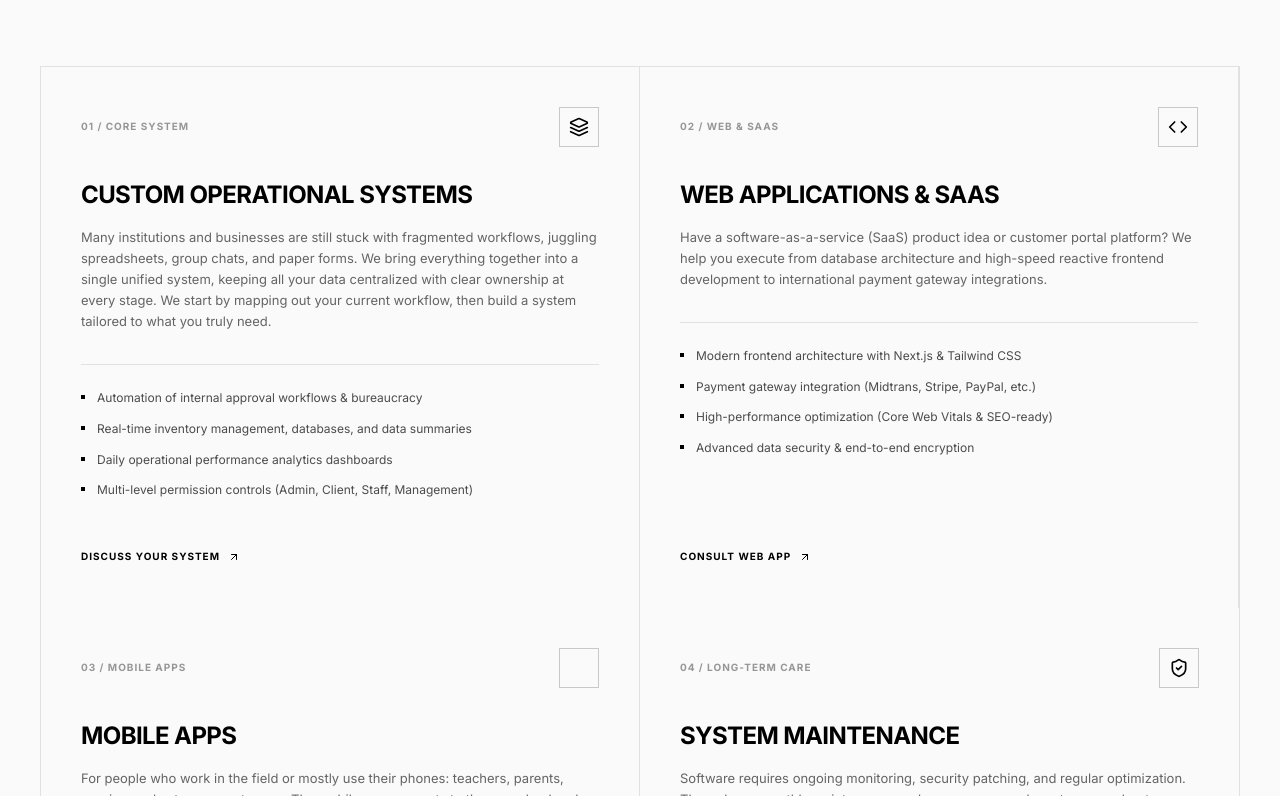
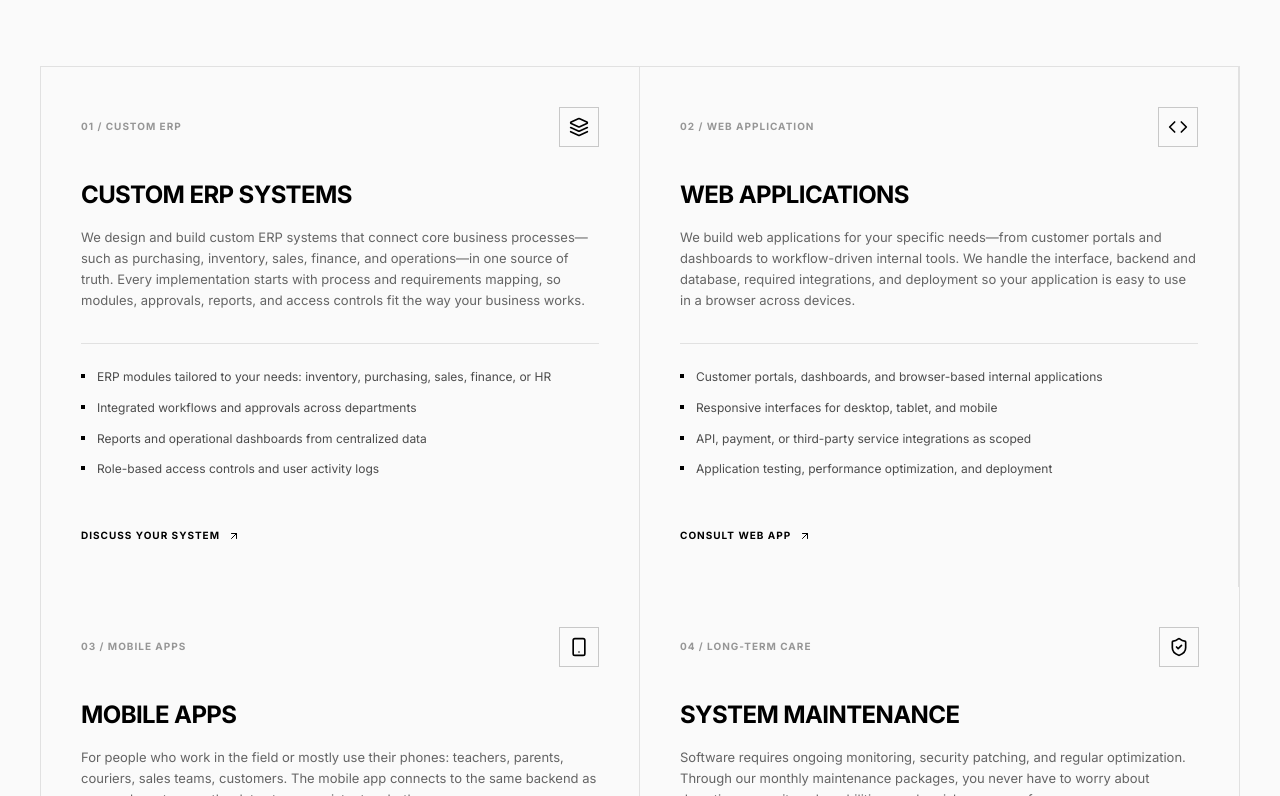
Before and after one commit to Fizora/lextel, a Next.js app: page / in a window 1280 px wide. Shown: the part 1824-2620 px from the top of the page. Built offline with nearby package versions, Linux system fonts and the light colour scheme; a web font is replaced by a local one.

Commit message:
v1.3 update layout and fixed icon services

```diff
--- a/app/components/Footer.tsx
+++ b/app/components/Footer.tsx
@@ -13,7 +13,7 @@ import { LuArrowRight } from "react-icons/lu";
 
 // true hanya di browser, supaya bahasa dari localStorage tidak
 // menyebabkan hydration mismatch (pengganti useState + useEffect)
-const subscribe = () => () => { };
+const subscribe = () => () => {};
 const useMounted = () =>
   useSyncExternalStore(
     subscribe,
@@ -65,7 +65,7 @@ function FooterColumn({
   return (
     <div>
       <h3 className={headingClass}>{title}</h3>
-      <ul className={`space-y-3 text-[13px] ${mono ? "font-mono" : ""}`}>
+      <ul className={`space-y-3 text-[13px] `}>
         {links.map((link) => (
           <li key={`${link.href}-${link.label}`}>
             <FooterLink href={link.href} className={`${linkClass} break-all`}>
@@ -137,7 +137,7 @@ export default function Footer() {
             <p className={mutedLabel}>{content.ctaTitle}</p>
 
             <div className="mt-8 flex items-end justify-between gap-6">
-              <span className="break-all font-mono text-[14px] md:text-[15px]">
+              <span className="break-all text-[14px] md:text-[15px]">
                 {contactInfo.email}
               </span>
               <span className="flex size-11.5 shrink-0 items-center justify-center bg-black text-white transition-colors group-hover:bg-black/80 dark:bg-white dark:text-black dark:group-hover:bg-white/80">
--- a/app/components/landing/Services.tsx
+++ b/app/components/landing/Services.tsx
@@ -6,16 +6,16 @@ import { servicesContentByLang } from "@/app/const/landing/Services";
 import {
   LuLayers,
   LuCode,
-  LuGlobe,
   LuShieldCheck,
   LuArrowUpRight,
   LuArrowRight,
+  LuSmartphone,
 } from "react-icons/lu";
 
 const iconMap: Record<string, React.ReactNode> = {
   "ops-system": <LuLayers className="size-5" />,
   "web-app": <LuCode className="size-5" />,
-  "company-profile": <LuGlobe className="size-5" />,
+  "mobile-app": <LuSmartphone className="size-5" />,
   maintenance: <LuShieldCheck className="size-5" />,
 };
 
--- a/app/const/data.ts
+++ b/app/const/data.ts
@@ -33,10 +33,10 @@ export const navLinksByLang: Record<LangCode, NavItem[]> = {
           title: "Services",
           links: [
             {
-              label: "Custom Operational Systems",
+              label: "Custom ERP Systems",
               href: "/services#ops-system",
             },
-            { label: "Web Applications & SaaS", href: "/services#web-app" },
+            { label: "Web Applications", href: "/services#web-app" },
             {
               label: "Mobile Apps",
               href: "/services#mobile-app",
@@ -70,10 +70,10 @@ export const navLinksByLang: Record<LangCode, NavItem[]> = {
           title: "Layanan",
           links: [
             {
-              label: "Sistem Operasional Kustom",
+              label: "Sistem ERP Kustom",
               href: "/services#ops-system",
             },
-            { label: "Aplikasi Web & SaaS", href: "/services#web-app" },
+            { label: "Aplikasi Web", href: "/services#web-app" },
             { label: "Aplikasi Mobile", href: "/services#mobile-app" },
             { label: "Pemeliharaan Sistem", href: "/services#maintenance" },
           ],
@@ -124,9 +124,9 @@ const enContent = {
       { label: "Projects", href: "/projects" },
     ],
     serviceLinks: [
-      { label: "Custom Operational Systems", href: "/services#ops-system" },
-      { label: "Web Applications & SaaS", href: "/services#web-app" },
-      { label: "Institutional Websites", href: "/services#company-profile" },
+      { label: "Custom ERP Systems", href: "/services#ops-system" },
+      { label: "Web Applications", href: "/services#web-app" },
+      { label: "Mobile Apps", href: "/services#mobile-app" },
       { label: "System Maintenance", href: "/services#maintenance" },
     ],
     copyright: "© 2026 LEXTEL BY LEXENTIFY. ALL RIGHTS RESERVED.",
@@ -160,9 +160,9 @@ export const landingContentByLang: Record<LangCode, LandingContentType> = {
         { label: "Tentang Kami", href: "/about" },
       ],
       serviceLinks: [
-        { label: "Sistem Operasional Kustom", href: "/services#ops-system" },
-        { label: "Aplikasi Web & SaaS", href: "/services#web-app" },
-        { label: "Website Institusi", href: "/services#company-profile" },
+        { label: "Sistem ERP Kustom", href: "/services#ops-system" },
+        { label: "Aplikasi Web", href: "/services#web-app" },
+        { label: "Aplikasi Mobile", href: "/services#mobile-app" },
         { label: "Pemeliharaan Sistem", href: "/services#maintenance" },
       ],
       copyright:
--- a/app/const/landing/Services.ts
+++ b/app/const/landing/Services.ts
@@ -1,10 +1,4 @@
 import { LangCode } from "@/app/context/LangaugeContext";
-import {
-  LuCpu,
-  LuLayoutTemplate,
-  LuWrench,
-  LuSmartphone,
-} from "react-icons/lu";
 
 export interface ServiceItem {
   id: string;
@@ -39,30 +33,30 @@ export const servicesContentByLang: Record<LangCode, ServicesContent> = {
     items: [
       {
         id: "ops-system",
-        tag: "01 / CORE SYSTEM",
-        title: "Custom Operational Systems",
+        tag: "01 / CUSTOM ERP",
+        title: "Custom ERP Systems",
         description:
-          "Many institutions and businesses are still stuck with fragmented workflows, juggling spreadsheets, group chats, and paper forms. We bring everything together into a single unified system, keeping all your data centralized with clear ownership at every stage. We start by mapping out your current workflow, then build a system tailored to what you truly need.",
+          "We design and build custom ERP systems that connect core business processes—such as purchasing, inventory, sales, finance, and operations—in one source of truth. Every implementation starts with process and requirements mapping, so modules, approvals, reports, and access controls fit the way your business works.",
         deliverables: [
-          "Automation of internal approval workflows & bureaucracy",
-          "Real-time inventory management, databases, and data summaries",
-          "Daily operational performance analytics dashboards",
-          "Multi-level permission controls (Admin, Client, Staff, Management)",
+          "ERP modules tailored to your needs: inventory, purchasing, sales, finance, or HR",
+          "Integrated workflows and approvals across departments",
+          "Reports and operational dashboards from centralized data",
+          "Role-based access controls and user activity logs",
         ],
         ctaLabel: "Discuss Your System",
         href: "mailto:info@lexentify.com",
       },
       {
         id: "web-app",
-        tag: "02 / WEB & SAAS",
-        title: "Web Applications & SaaS",
+        tag: "02 / WEB APPLICATION",
+        title: "Web Applications",
         description:
-          "Have a software-as-a-service (SaaS) product idea or customer portal platform? We help you execute from database architecture and high-speed reactive frontend development to international payment gateway integrations.",
+          "We build web applications for your specific needs—from customer portals and dashboards to workflow-driven internal tools. We handle the interface, backend and database, required integrations, and deployment so your application is easy to use in a browser across devices.",
         deliverables: [
-          "Modern frontend architecture with Next.js & Tailwind CSS",
-          "Payment gateway integration (Midtrans, Stripe, PayPal, etc.)",
-          "High-performance optimization (Core Web Vitals & SEO-ready)",
-          "Advanced data security & end-to-end encryption",
+          "Customer portals, dashboards, and browser-based internal applications",
+          "Responsive interfaces for desktop, tablet, and mobile",
+          "API, payment, or third-party service integrations as scoped",
+          "Application testing, performance optimization, and deployment",
         ],
         ctaLabel: "Consult Web App",
         href: "mailto:info@lexentify.com",
@@ -113,30 +107,30 @@ export const servicesContentByLang: Record<LangCode, ServicesContent> = {
     items: [
       {
         id: "ops-system",
-        tag: "01 / SISTEM INTI",
-        title: "Sistem Operasional Kustom",
+        tag: "01 / ERP KUSTOM",
+        title: "Sistem ERP Kustom",
         description:
-          "Banyak instansi dan perusahaan masih terjebak dalam alur kerja yang terpecah, mulai dari spreadsheet, grup chat, hingga formulir kertas. Kami menyatukannya ke dalam satu sistem terpadu agar seluruh data terpusat dan setiap tahapan kerja memiliki penanggung jawab yang jelas. Prosesnya kami mulai dengan memetakan alur kerja Anda saat ini, lalu membangun sistem yang benar-benar sesuai kebutuhan.",
+          "Kami merancang dan membangun sistem ERP kustom untuk menghubungkan proses bisnis inti—seperti pembelian, persediaan, penjualan, keuangan, dan operasional—dalam satu sumber data. Setiap implementasi dimulai dengan pemetaan proses dan kebutuhan, sehingga modul, alur persetujuan, laporan, serta hak akses mengikuti cara kerja bisnis Anda.",
         deliverables: [
-          "Otomatisasi alur persetujuan & birokrasi internal",
-          "Manajemen inventaris, database, dan rekap data real-time",
-          "Dashboard analitik performa operasional harian",
-          "Hak akses multi-level (Admin, Klien, Staf, Manajemen)",
+          "Modul ERP sesuai kebutuhan: persediaan, pembelian, penjualan, keuangan, atau SDM",
+          "Alur kerja dan persetujuan lintas divisi yang terintegrasi",
+          "Laporan serta dashboard operasional dari data terpusat",
+          "Hak akses berbasis peran dan jejak aktivitas pengguna",
         ],
         ctaLabel: "Diskusikan Sistem Anda",
         href: "mailto:info@lexentify.com",
       },
       {
         id: "web-app",
-        tag: "02 / WEB & SAAS",
-        title: "Aplikasi Web & SaaS",
+        tag: "02 / APLIKASI WEB",
+        title: "Aplikasi Web",
         description:
-          "Punya ide produk software-as-a-service (SaaS) atau platform portal pelanggan? Kami membantu Anda mengeksekusi dari tahap arsitektur database, pengembangan frontend reaktif berkecepatan tinggi, hingga integrasi sistem pembayaran internasional.",
+          "Kami mengembangkan aplikasi web sesuai kebutuhan spesifik Anda—mulai dari portal pelanggan dan dashboard hingga aplikasi internal berbasis alur kerja. Kami menangani antarmuka, backend dan basis data, integrasi layanan yang dibutuhkan, serta deployment agar aplikasi mudah digunakan melalui browser di berbagai perangkat.",
         deliverables: [
-          "Arsitektur frontend modern dengan Next.js & Tailwind CSS",
-          "Integrasi payment gateway (Midtrans, Stripe, PayPal, dll)",
-          "Optimasi performa tinggi (Core Web Vitals & SEO-ready)",
-          "Keamanan data tingkat lanjut & enkripsi end-to-end",
+          "Portal pelanggan, dashboard, dan aplikasi internal berbasis browser",
+          "Antarmuka responsif untuk desktop, tablet, dan ponsel",
+          "Integrasi API, pembayaran, atau layanan pihak ketiga sesuai ruang lingkup",
+          "Pengujian, optimasi performa, dan deployment aplikasi",
         ],
         ctaLabel: "Konsultasi Aplikasi",
         href: "mailto:info@lexentify.com",
@@ -163,7 +157,7 @@ export const servicesContentByLang: Record<LangCode, ServicesContent> = {
         description:
           "Perangkat lunak membutuhkan pemantauan, pembaruan keamanan, dan optimasi berkala. Melalui paket pemeliharaan bulanan kami, Anda tidak perlu cemas tentang downtime, kerentanan keamanan, atau lambatnya performa server.",
         deliverables: [
-          "Monitoring uptime server otomatis 24 jam sehari",
+          "Monitoring uptime server otomatis 24/7",
           "Pencadangan (backup) data berkala yang aman",
           "Pembaruan patch keamanan dan dependensi pustaka",
           "Alokasi jam pengembangan prioritas untuk fitur baru",
--- a/app/const/page/Services.ts
+++ b/app/const/page/Services.ts
@@ -17,34 +17,34 @@ export const servicesContentByLang = {
       {
         id: "ops-system",
         icon: LuCpu,
-        title: "Sistem Operasional Kustom",
+        title: "Sistem ERP Kustom",
         tagline:
-          "Mengganti spreadsheet manual & birokrasi rumit dengan sistem terpadu.",
+          "Menyatukan proses bisnis inti ke dalam ERP yang dirancang sesuai alur kerja Anda.",
         description:
-          "Banyak instansi dan perusahaan masih terjebak dalam alur kerja yang terpecah, mulai dari spreadsheet, grup chat, hingga formulir kertas. Kami menyatukannya ke dalam satu sistem terpadu agar seluruh data terpusat dan setiap tahapan kerja memiliki penanggung jawab yang jelas. Prosesnya kami mulai dengan memetakan alur kerja Anda saat ini, lalu membangun sistem yang benar-benar sesuai kebutuhan.",
+          "Kami merancang dan membangun sistem ERP kustom untuk menghubungkan proses bisnis inti—seperti pembelian, persediaan, penjualan, keuangan, dan operasional—dalam satu sumber data. Setiap implementasi dimulai dengan pemetaan proses dan kebutuhan, sehingga modul, alur persetujuan, laporan, serta hak akses mengikuti cara kerja bisnis Anda, bukan memaksa bisnis mengikuti sistem generik.",
         features: [
-          "Otomatisasi alur persetujuan & birokrasi internal",
-          "Manajemen inventaris, database, dan rekap data real-time",
-          "Dashboard analitik performa operasional harian",
-          "Hak akses multi-level (Admin, Klien, Staf, Manajemen)",
+          "Modul ERP sesuai kebutuhan: persediaan, pembelian, penjualan, keuangan, atau SDM",
+          "Alur kerja dan persetujuan lintas divisi yang terintegrasi",
+          "Laporan serta dashboard operasional dari data terpusat",
+          "Hak akses berbasis peran dan jejak aktivitas pengguna",
         ],
         tech: ["Next.js", "TypeScript", "PostgreSQL", "NestJS", "Docker"],
         target:
-          "Cocok untuk: Perusahaan distribusi, lembaga pendidikan, yayasan/pesantren, dan pabrik.",
+          "Cocok untuk: Bisnis dengan proses lintas divisi yang kompleks, seperti distribusi, manufaktur, pendidikan, dan organisasi multi-unit.",
       },
       {
         id: "web-app",
         icon: LuLayoutTemplate,
-        title: "Aplikasi Web & SaaS",
+        title: "Aplikasi Web",
         tagline:
-          "Membangun produk digital berskala tinggi yang cepat dan siap diluncurkan.",
+          "Membangun aplikasi yang berjalan di browser untuk kebutuhan pelanggan maupun tim internal.",
         description:
-          "Punya ide produk software-as-a-service (SaaS) atau platform portal pelanggan? Kami membantu Anda mengeksekusi dari tahap arsitektur database, pengembangan frontend reaktif berkecepatan tinggi, hingga integrasi sistem pembayaran internasional.",
+          "Kami mengembangkan aplikasi web sesuai kebutuhan spesifik Anda—mulai dari portal pelanggan dan dashboard hingga aplikasi internal berbasis alur kerja. Kami menangani perancangan antarmuka, backend dan basis data, integrasi layanan yang dibutuhkan, serta penerapan agar aplikasi mudah digunakan melalui browser di berbagai perangkat.",
         features: [
-          "Arsitektur frontend modern dengan Next.js & Tailwind CSS",
-          "Integrasi payment gateway (Midtrans, Stripe, PayPal, dll)",
-          "Optimasi performa tinggi (Core Web Vitals & SEO-ready)",
-          "Keamanan data tingkat lanjut & enkripsi end-to-end",
+          "Portal pelanggan, dashboard, dan aplikasi internal berbasis browser",
+          "Antarmuka responsif untuk desktop, tablet, dan ponsel",
+          "Integrasi API, pembayaran, atau layanan pihak ketiga sesuai ruang lingkup",
+          "Pengujian, optimasi performa, dan deployment aplikasi",
         ],
         tech: [
           "React",
@@ -54,7 +54,7 @@ export const servicesContentByLang = {
           "REST/GraphQL API",
         ],
         target:
-          "Cocok untuk: Startup teknologi, founder produk digital, dan agensi berkembang.",
+          "Cocok untuk: Bisnis yang membutuhkan aplikasi web khusus untuk melayani pelanggan atau merapikan proses kerja internal.",
       },
       {
         id: "mobile-app",
@@ -91,7 +91,7 @@ export const servicesContentByLang = {
         description:
           "Perangkat lunak membutuhkan pemantauan, pembaruan keamanan, dan optimasi berkala. Melalui paket pemeliharaan bulanan kami, Anda tidak perlu cemas tentang *downtime*, kerentanan keamanan, atau lambatnya performa server.",
         features: [
-          "Monitoring uptime server otomatis 24 jam sehari",
+          "Monitoring uptime server otomatis 24/7",
           "Pencadangan (backup) data berkala yang aman",
           "Pembaruan patch keamanan dan dependensi pustaka",
           "Alokasi jam pengembangan prioritas untuk fitur baru",
@@ -138,34 +138,34 @@ export const servicesContentByLang = {
       {
         id: "ops-system",
         icon: LuCpu,
-        title: "Custom Operational Systems",
+        title: "Custom ERP Systems",
         tagline:
-          "Replacing manual spreadsheets & complex bureaucracy with unified systems.",
+          "Unifying core business processes in an ERP tailored to your workflows.",
         description:
-          "Many institutions and businesses are still stuck with fragmented workflows, juggling spreadsheets, group chats, and paper forms. We bring everything together into a single unified system, keeping all your data centralized with clear ownership at every stage. We start by mapping out your current workflow, then build a system tailored to what you truly need.",
+          "We design and build custom ERP systems that connect core business processes—such as purchasing, inventory, sales, finance, and operations—in one source of truth. Every implementation starts with process and requirements mapping, so modules, approvals, reports, and access controls fit the way your business works instead of forcing it into a generic system.",
         features: [
-          "Automation of internal approval workflows & bureaucracy",
-          "Real-time inventory management, databases, and data summaries",
-          "Daily operational performance analytics dashboards",
-          "Multi-level permission controls (Admin, Client, Staff, Management)",
+          "ERP modules tailored to your needs: inventory, purchasing, sales, finance, or HR",
+          "Integrated workflows and approvals across departments",
+          "Reports and operational dashboards from centralized data",
+          "Role-based access controls and user activity logs",
         ],
         tech: ["Next.js", "TypeScript", "PostgreSQL", "NestJS", "Docker"],
         target:
-          "Ideal for: Distribution companies, educational institutions, foundations, and manufacturing plants.",
+          "Ideal for: Businesses with complex cross-department workflows, including distribution, manufacturing, education, and multi-unit organizations.",
       },
       {
         id: "web-app",
         icon: LuLayoutTemplate,
-        title: "Web Applications & SaaS",
+        title: "Web Applications",
         tagline:
-          "Building high-scale digital products that are fast and ready to launch.",
+          "Building browser-based applications for your customers and internal teams.",
         description:
-          "Have a software-as-a-service (SaaS) product idea or customer portal platform? We help you execute from database architecture and high-speed reactive frontend development to international payment gateway integrations.",
+          "We build web applications for your specific needs—from customer portals and dashboards to workflow-driven internal tools. We handle the interface, backend and database, required integrations, and deployment so your application is easy to use in a browser across devices.",
         features: [
-          "Modern frontend architecture with Next.js & Tailwind CSS",
-          "Payment gateway integration (Midtrans, Stripe, PayPal, etc.)",
-          "High-performance optimization (Core Web Vitals & SEO-ready)",
-          "Advanced data security & end-to-end encryption",
+          "Customer portals, dashboards, and browser-based internal applications",
+          "Responsive interfaces for desktop, tablet, and mobile",
+          "API, payment, or third-party service integrations as scoped",
+          "Application testing, performance optimization, and deployment",
         ],
         tech: [
           "React",
@@ -175,7 +175,7 @@ export const servicesContentByLang = {
           "REST/GraphQL API",
         ],
         target:
-          "Ideal for: Tech startups, digital product founders, and scaling agencies.",
+          "Ideal for: Businesses that need a purpose-built web application for their customers or internal workflows.",
       },
       {
         id: "mobile-app",
--- a/app/layout.tsx
+++ b/app/layout.tsx
@@ -35,7 +35,7 @@ export default function RootLayout({
       className={`${geistSans.variable} ${geistMono.variable} h-full antialiased`}
       suppressHydrationWarning
     >
-      <body className="min-h-full flex flex-col bg-white text-slate-900 dark:bg-slate-950 dark:text-slate-100 transition-colors duration-200 selection:bg-red-600 selection:text-white text-base lg:text-lg">
+      <body className="min-h-full flex flex-col bg-white text-slate-900 dark:bg-black dark:text-slate-100 transition-colors duration-200 selection:text-white text-base lg:text-lg scrollbar-thin">
         <ThemeProvider>
           <LanguageProvider>
             <Navbar />
```
Also changed, not shown: app/components/landing/FAQ.tsx (+69 -52 lines), 2 other files (tests, documents, lock files or other folders).
